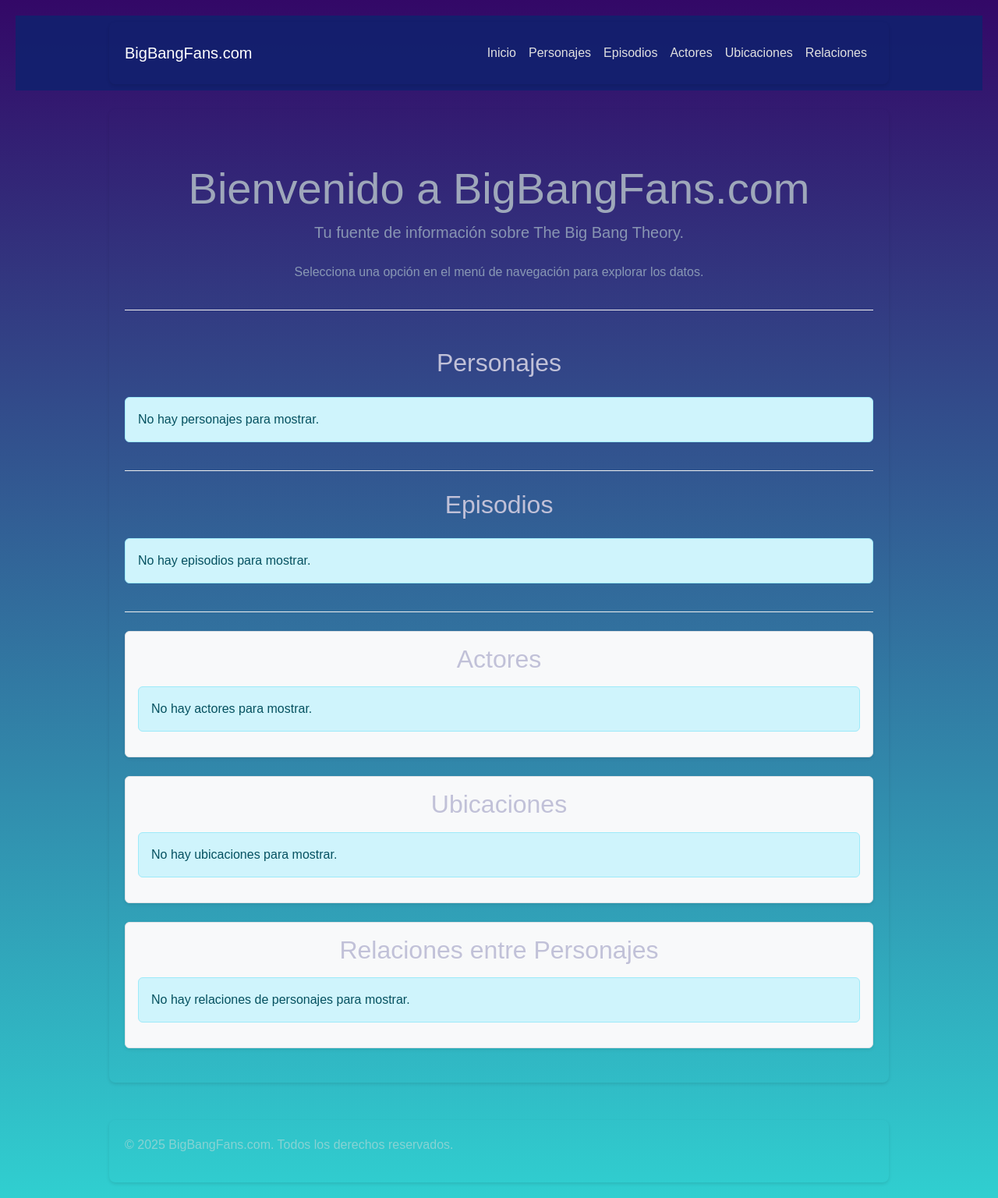
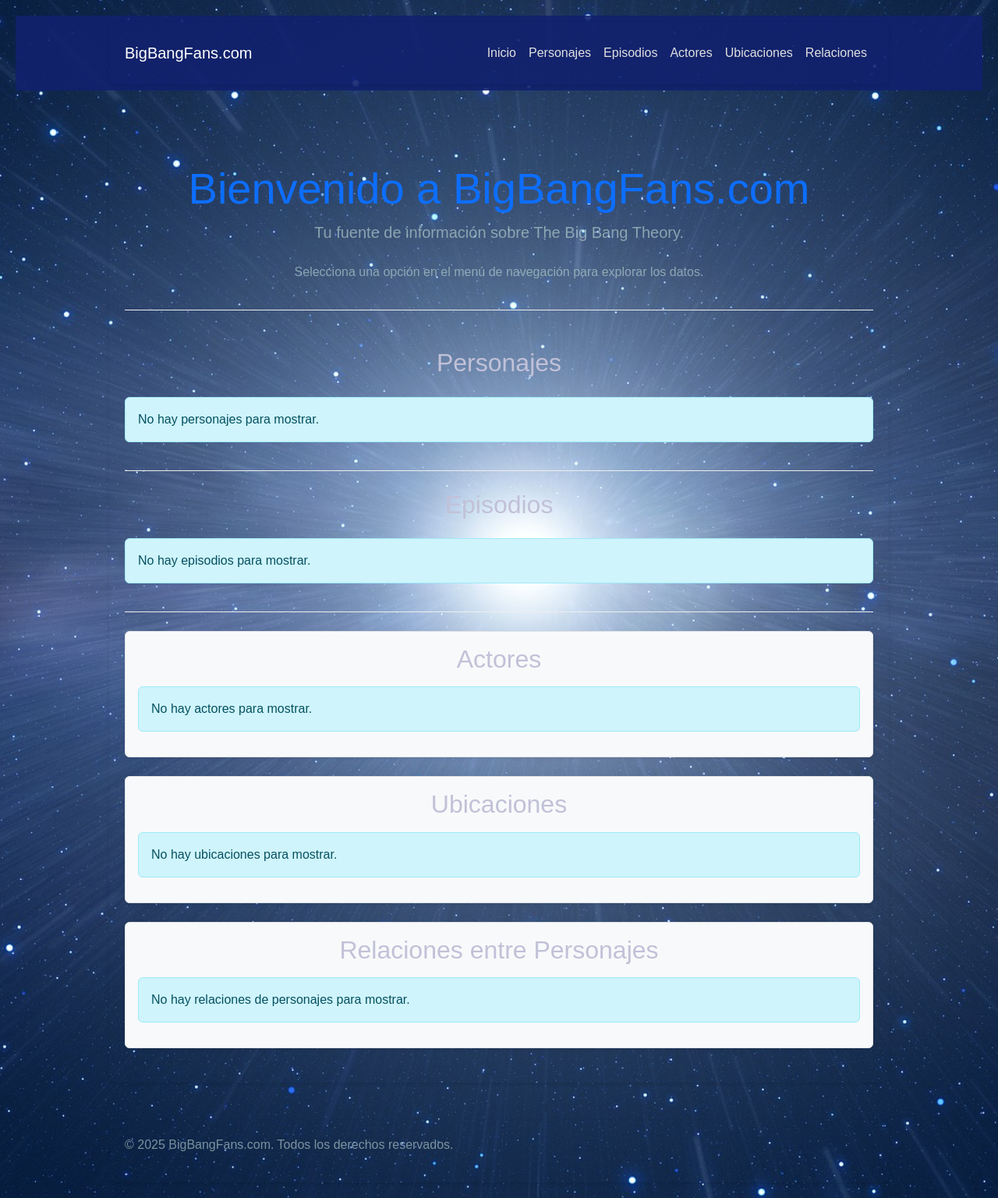
Before and after one commit to SantiDyst/FanpageBigBanTheory, a Flask app: page / in a window 1280 px wide. Shown: the whole page at 78% size. Run offline with Flask 3, Linux system fonts and the light colour scheme.

Commit message:
fondo galaxy

```diff
--- a/static/style.css
+++ b/static/style.css
@@ -1,4 +1,3 @@
-
 
 
 .container {
--- a/templates/index.html
+++ b/templates/index.html
@@ -10,16 +10,6 @@
      <style>
     /* ... Tus estilos existentes ... */
 
-   body {
-    background-image: linear-gradient(rgba(0, 0, 0, 0.3), rgba(20, 30, 40, 0.5)), url('{{ url_for('static', filename='images/galaxy_background.jpg') }}');
-    /* ... el resto de propiedades del body ... */
-        background-size: cover;
-        background-position: center center;
-        background-attachment: fixed;
-        background-repeat: no-repeat;
-        color: #e0e0e0; /* Cambia el color del texto del body a algo más claro para el fondo oscuro */
-        /* --- FIN ESTILO 2 --- */
-    }
 
     /* Ajustes para el texto y elementos del body */
     .text-primary { color: #cadad5b6 !important; /* Un azul más claro para contrastar */ }
@@ -58,6 +48,17 @@
     .table-striped > tbody > tr:nth-of-type(odd) > * {
         --bs-table-bg-type: rgba(0, 0, 0, 0.05) !important; /* Franjas de tabla con transparencia */
     }
+
+
+    body {
+      background-image: url('/static/images/galaxy_background.jpg'); /* Asegúrate que esté en la misma carpeta o coloca la ruta correcta */
+      background-size: cover; /* Ajusta la imagen al tamaño de la pantalla */
+      background-repeat: no-repeat; /* Evita que la imagen se repita */
+      background-position: center center; /* Centra la imagen */
+    }
+
+
+
 
     /* ... Tus estilos existentes ... */
 </style>
```
